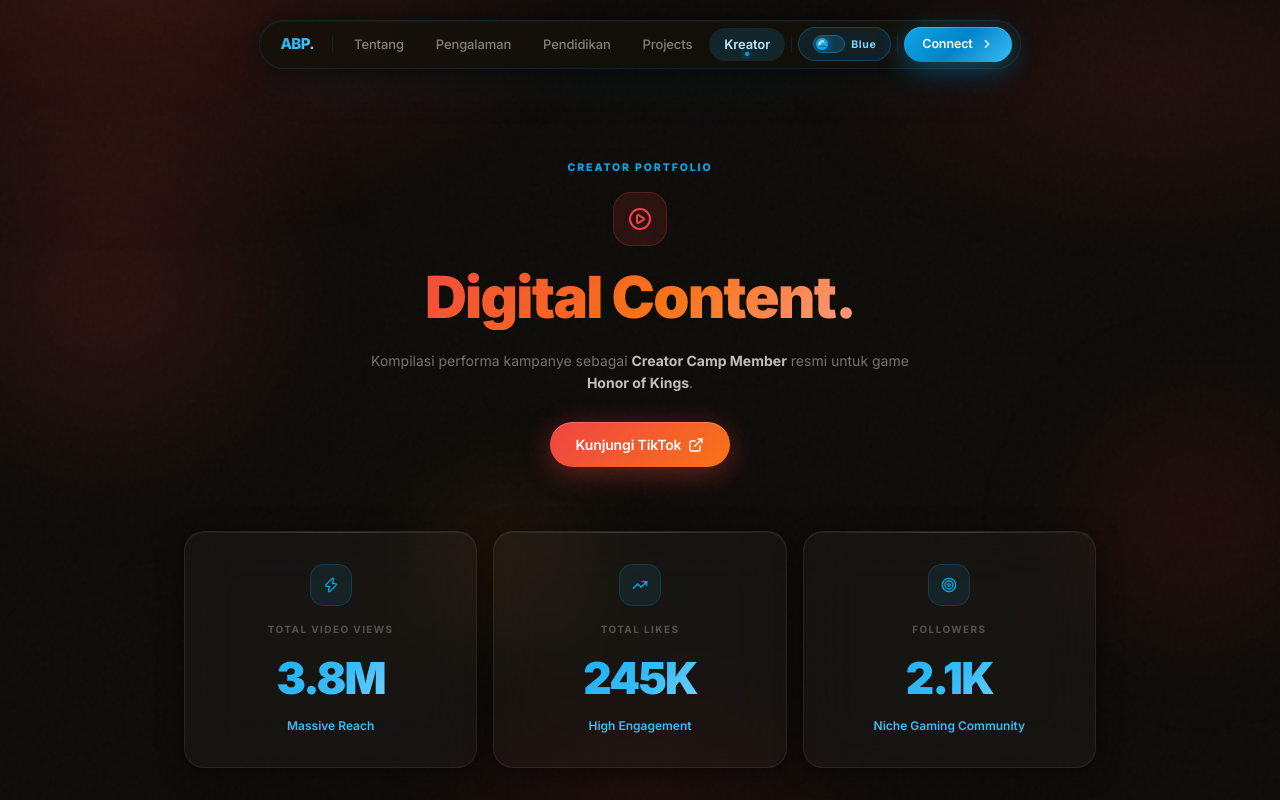
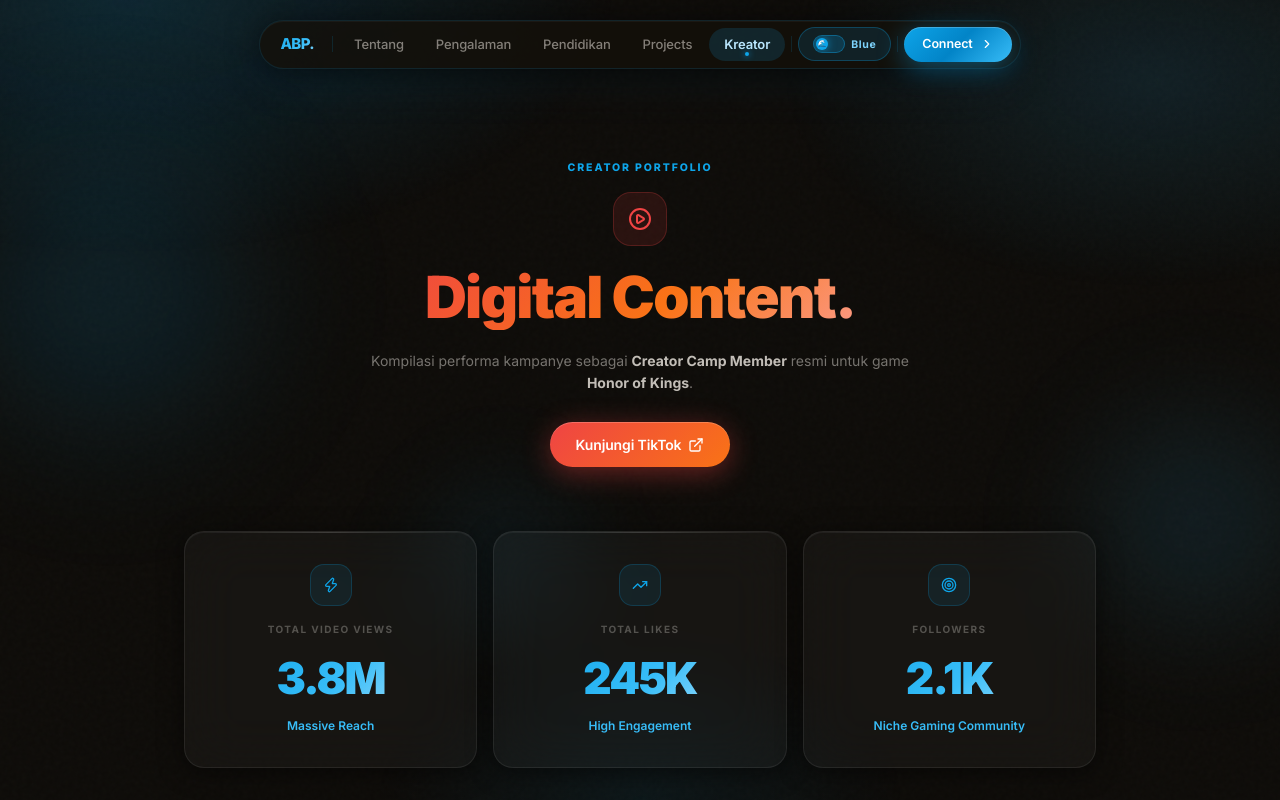
Before and after one commit to aprilliobintang284/portfolio-aprillio, a Next.js app: page /creator in a window 1280 px wide. Shown: the top 800 px of the page. Built offline with nearby package versions, Linux system fonts and the light colour scheme.

Commit message:
fix: creator page background orbs now sky blue in default mode (was orange)

```diff
--- a/app/creator/page.tsx
+++ b/app/creator/page.tsx
@@ -19,18 +19,19 @@
 export default function Creator() {
   const { colorTheme } = useColorTheme();
   const isGreen = colorTheme === "green";
+  const isBlue = colorTheme === "blue";
 
   return (
     <div data-page="creator" style={{minHeight:"100vh",position:"relative"}}>
-      {/* Background scene — switches between red (orange mode) and default CSS var (green mode) */}
-      <div className={`bg-scene ${isGreen ? "" : "bg-scene-red"}`}/>
+      {/* Background scene — follows theme */}
+      <div className={`bg-scene ${isGreen ? "" : isBlue ? "" : "bg-scene-red"}`}/>
       {/* Floating orbs — color follows theme */}
       <div style={{position:"fixed",inset:0,zIndex:-1,overflow:"hidden",pointerEvents:"none"}}>
         <div style={{
           position:"absolute",width:420,height:420,borderRadius:"50%",
           background: isGreen
             ? "radial-gradient(circle, rgba(34,197,94,.18) 0%, transparent 70%)"
-            : "radial-gradient(circle, rgba(239,68,68,.18) 0%, transparent 70%)",
+            : "radial-gradient(circle, rgba(14,165,233,.18) 0%, transparent 70%)",
           filter:"blur(60px)",top:"10%",left:"-8%",
           transition:"background 0.6s ease",
         }}/>
@@ -38,7 +39,7 @@
           position:"absolute",width:320,height:320,borderRadius:"50%",
           background: isGreen
             ? "radial-gradient(circle, rgba(74,222,128,.14) 0%, transparent 70%)"
-            : "radial-gradient(circle, rgba(220,38,38,.14) 0%, transparent 70%)",
+            : "radial-gradient(circle, rgba(56,189,248,.14) 0%, transparent 70%)",
           filter:"blur(50px)",top:"45%",right:"-6%",
           transition:"background 0.6s ease",
         }}/>
@@ -46,7 +47,7 @@
           position:"absolute",width:240,height:240,borderRadius:"50%",
           background: isGreen
             ? "radial-gradient(circle, rgba(34,197,94,.10) 0%, transparent 70%)"
-            : "radial-gradient(circle, rgba(249,115,22,.10) 0%, transparent 70%)",
+            : "radial-gradient(circle, rgba(14,165,233,.10) 0%, transparent 70%)",
           filter:"blur(40px)",bottom:"15%",left:"30%",
           transition:"background 0.6s ease",
         }}/>
```
